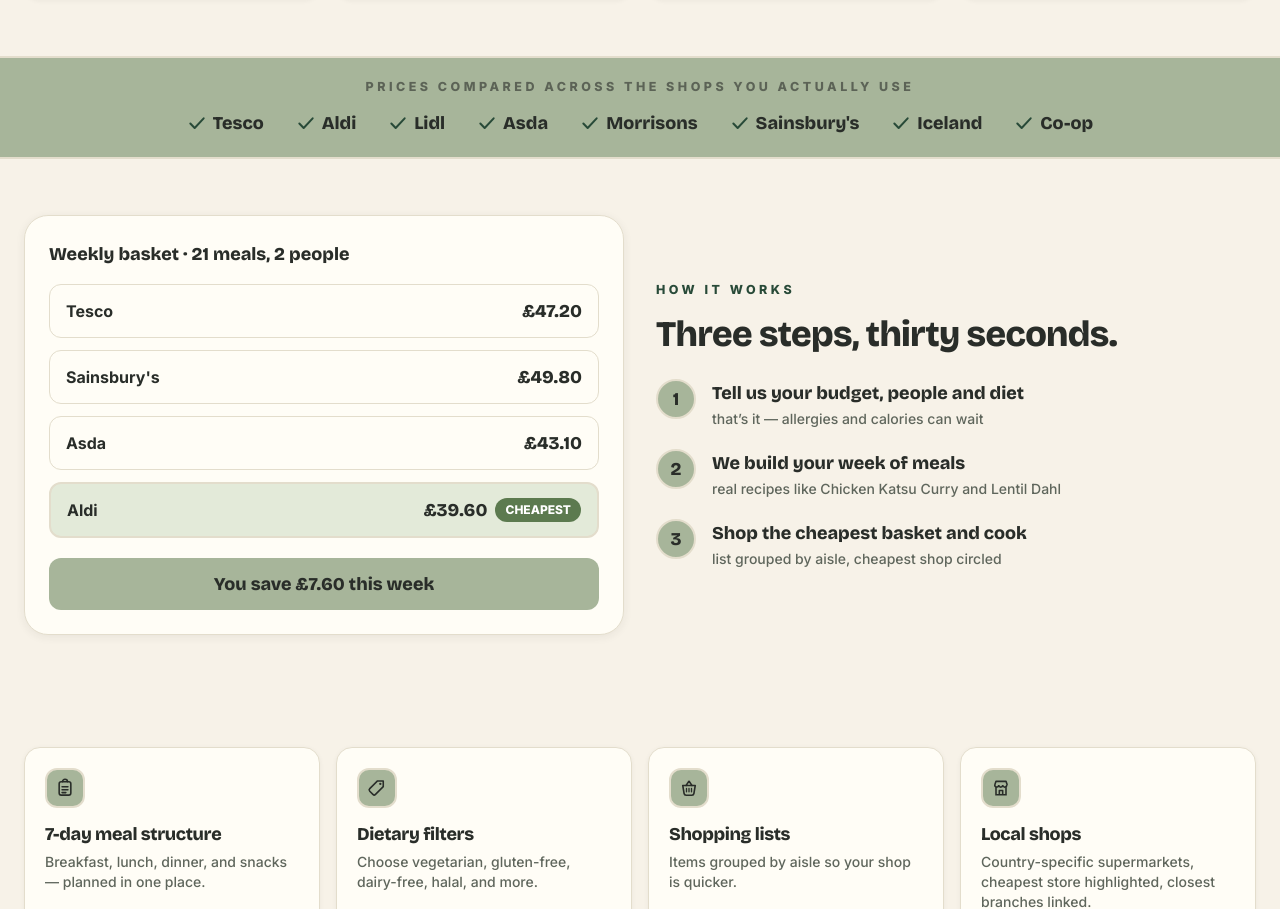
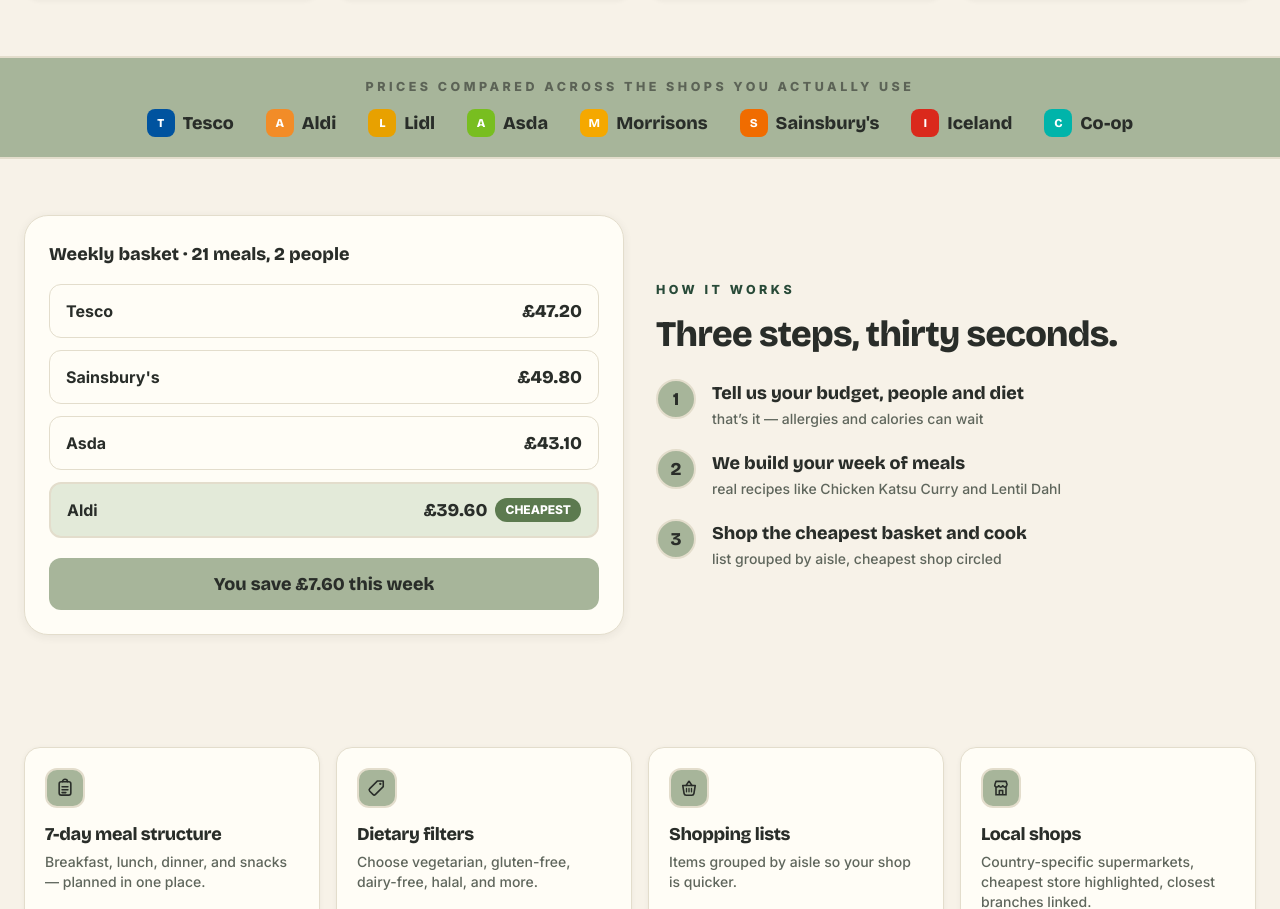
Before and after one commit to ibz-1234/meal-planner, a Next.js app: page / in a window 1280 px wide. Shown: the part 1086-1995 px from the top of the page. Built offline with nearby package versions, Linux system fonts and the light colour scheme; no server answers.

Commit message:
Replace checkmark icons with brand-coloured store monograms on homepage
Co-Authored-By: Ibrahim Ghafoor <ibrahimg2023@icloud.com>

```diff
--- a/src/app/page.tsx
+++ b/src/app/page.tsx
@@ -119,15 +119,15 @@ const FEATURES = [
   { Icon: IconShop, title: "Local shops", desc: "Country-specific supermarkets, cheapest store highlighted, closest branches linked." },
 ];
 
-const SUPERMARKETS = [
-  "Tesco",
-  "Aldi",
-  "Lidl",
-  "Asda",
-  "Morrisons",
-  "Sainsbury's",
-  "Iceland",
-  "Co-op",
+const SUPERMARKETS: { name: string; color: string }[] = [
+  { name: "Tesco", color: "#00539F" },
+  { name: "Aldi", color: "#F28C28" },
+  { name: "Lidl", color: "#E8A100" },
+  { name: "Asda", color: "#78BE20" },
+  { name: "Morrisons", color: "#F5A800" },
+  { name: "Sainsbury's", color: "#F06C00" },
+  { name: "Iceland", color: "#DA291C" },
+  { name: "Co-op", color: "#00B4AA" },
 ];
 
 const TESTIMONIALS = [
@@ -309,8 +309,14 @@ export default function Home() {
           </p>
           <div className="mt-3 flex flex-wrap items-center justify-center gap-x-8 gap-y-2 font-display text-lg font-extrabold text-foreground">
             {SUPERMARKETS.map((shop) => (
-              <span key={shop} className="flex items-center gap-1.5">
-                <IconCheck className="h-4 w-4 text-primary" /> {shop}
+              <span key={shop.name} className="flex items-center gap-2">
+                <span
+                  className="flex h-7 w-7 items-center justify-center rounded-lg text-xs font-extrabold text-white"
+                  style={{ backgroundColor: shop.color }}
+                >
+                  {shop.name.charAt(0)}
+                </span>
+                {shop.name}
               </span>
             ))}
           </div>
```
